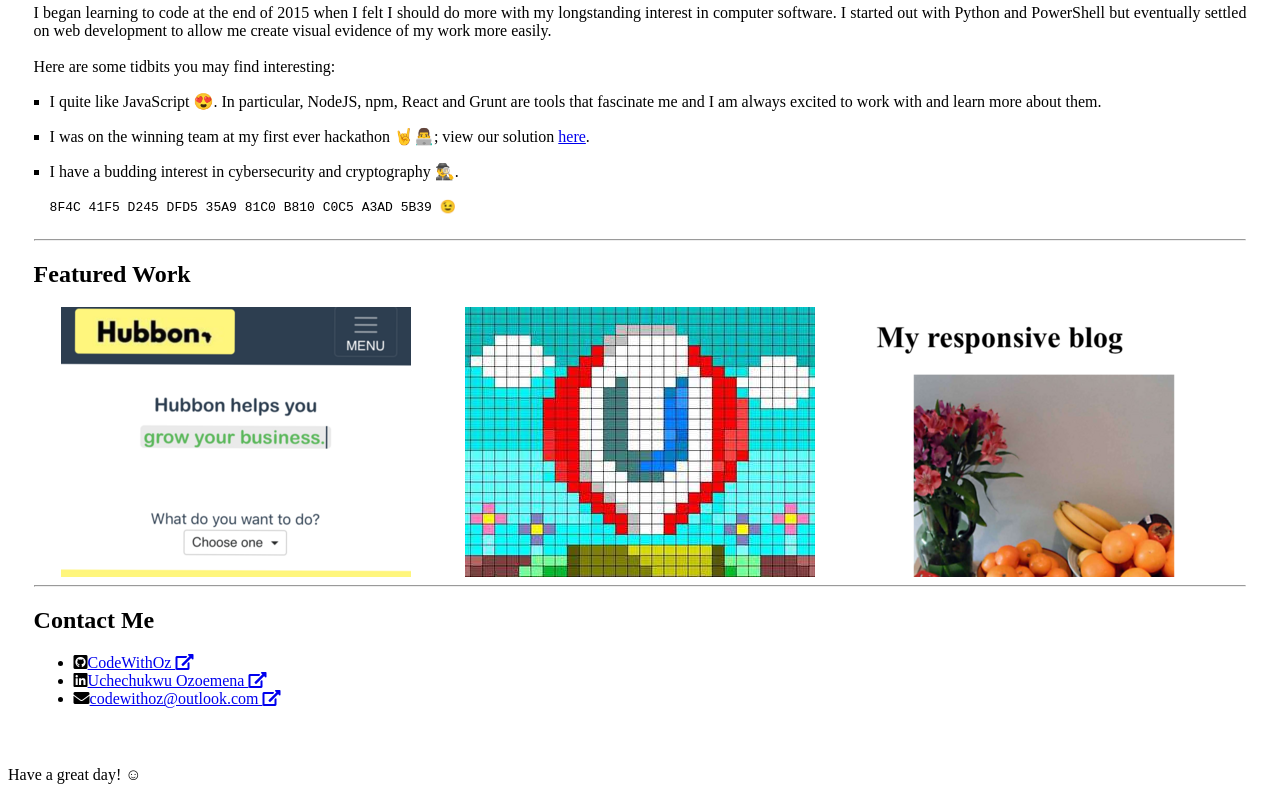
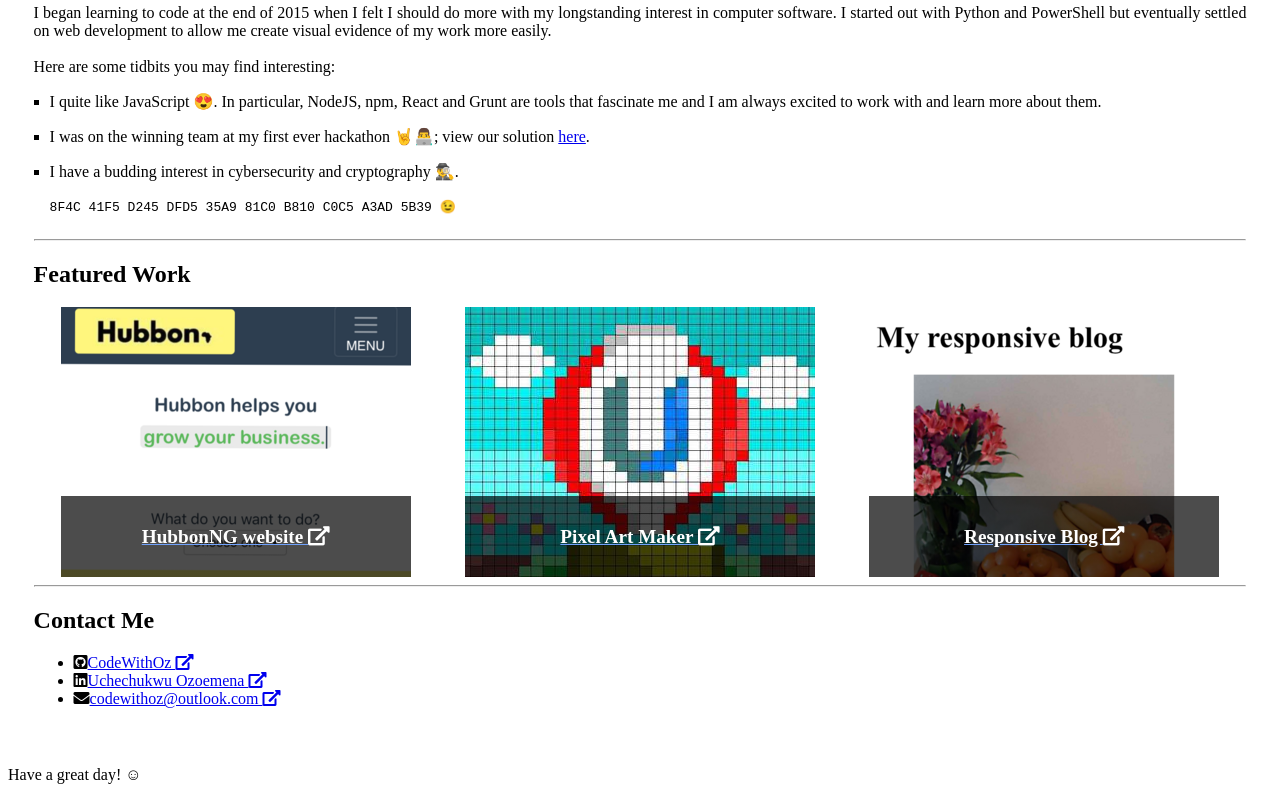
Before and after one commit to CodeWithOz/PersonalPortfolio, a website: page index.html in a window 1280 px wide. Shown: the part 1188-1988 px from the top of the page. Drawn offline with Linux system fonts and the light colour scheme.

Commit message:
Add clickable text overlay

```diff
--- a/css/main.css
+++ b/css/main.css
@@ -114,3 +114,30 @@
     url(../images_resp/sm/the_responsive_blog_2x.png) 2x
   );
 }
+
+.overlay {
+  align-items: center;
+  background: linear-gradient(rgba(0,0,0,0.7), rgba(0,0,0,0.7));
+  display: flex;
+  height: 30%;
+  justify-content: center;
+  position: relative;
+  top: 70%;
+}
+
+.overlay .link {
+  color: white;
+  font-size: 1.2em;
+  font-weight: bold;
+  text-decoration: underline #70a1fa;
+}
+
+.overlay .link:hover {
+  color: #70a1fa;
+  text-decoration: underline #70a1fa;
+}
+
+.overlay .link:active {
+  color: #70a1fa;
+  text-decoration: underline #70a1fa;
+}
--- a/index.html
+++ b/index.html
@@ -84,10 +84,19 @@
 
         <div class="wrapper">
           <div class="thumbnail pic-1">
+            <div class="overlay">
+              <p><a class="link" href="https://hubbonng.com">HubbonNG website <i class="fas fa-external-link-alt"></i></a></p>
+            </div>
           </div>
           <div class="thumbnail pic-2">
+            <div class="overlay">
+              <p><a class="link" href="https://codewithoz.github.io/project-pixel-art-maker-starter/">Pixel Art Maker <i class="fas fa-external-link-alt"></i></a></p>
+            </div>
           </div>
           <div class="thumbnail pic-3">
+            <div class="overlay">
+              <p><a class="link" href="https://codewithoz.github.io/TheResponsiveBlog/">Responsive Blog <i class="fas fa-external-link-alt"></i></a></p>
+            </div>
           </div>
         </div>
       </section>
```
